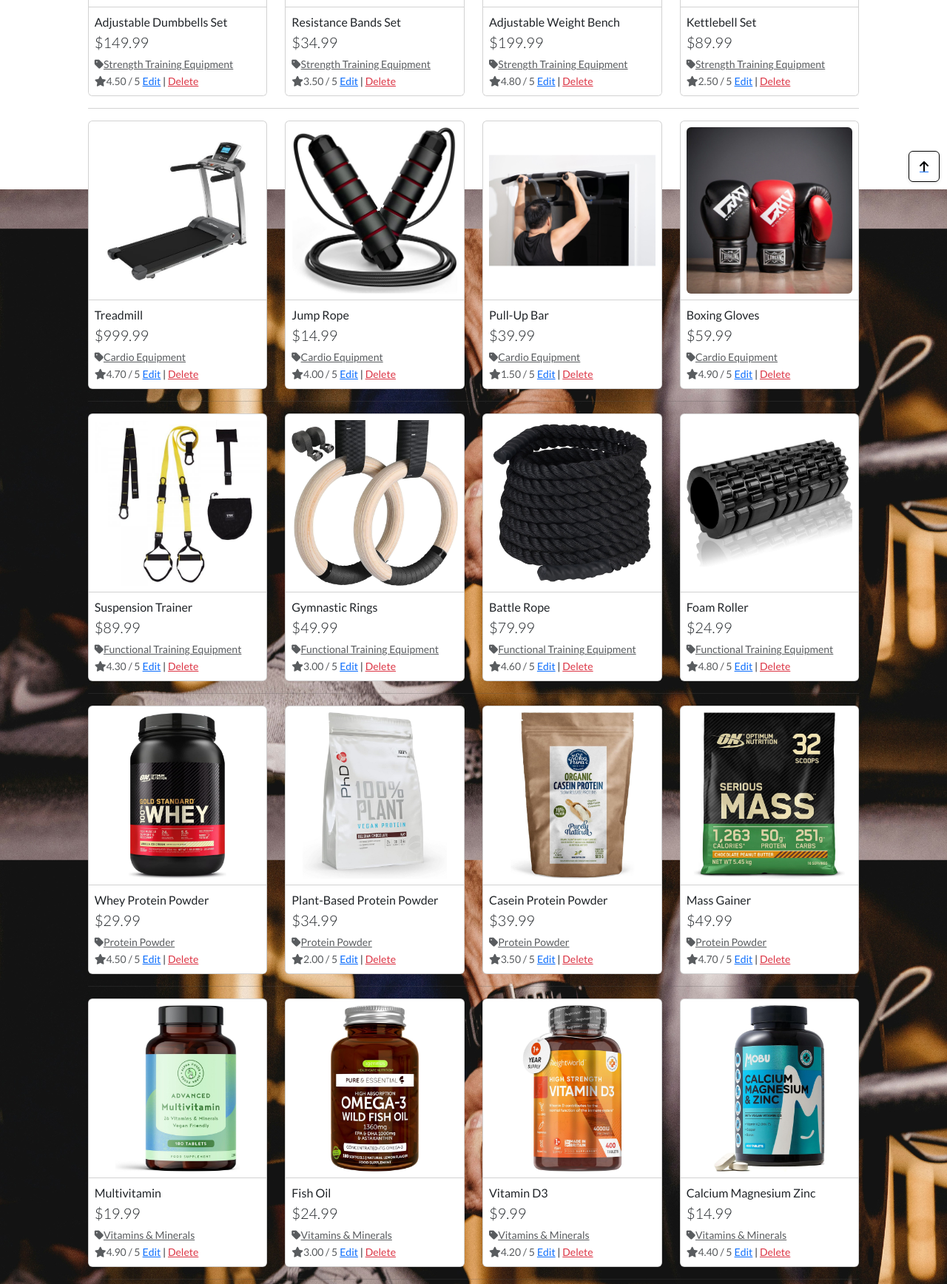
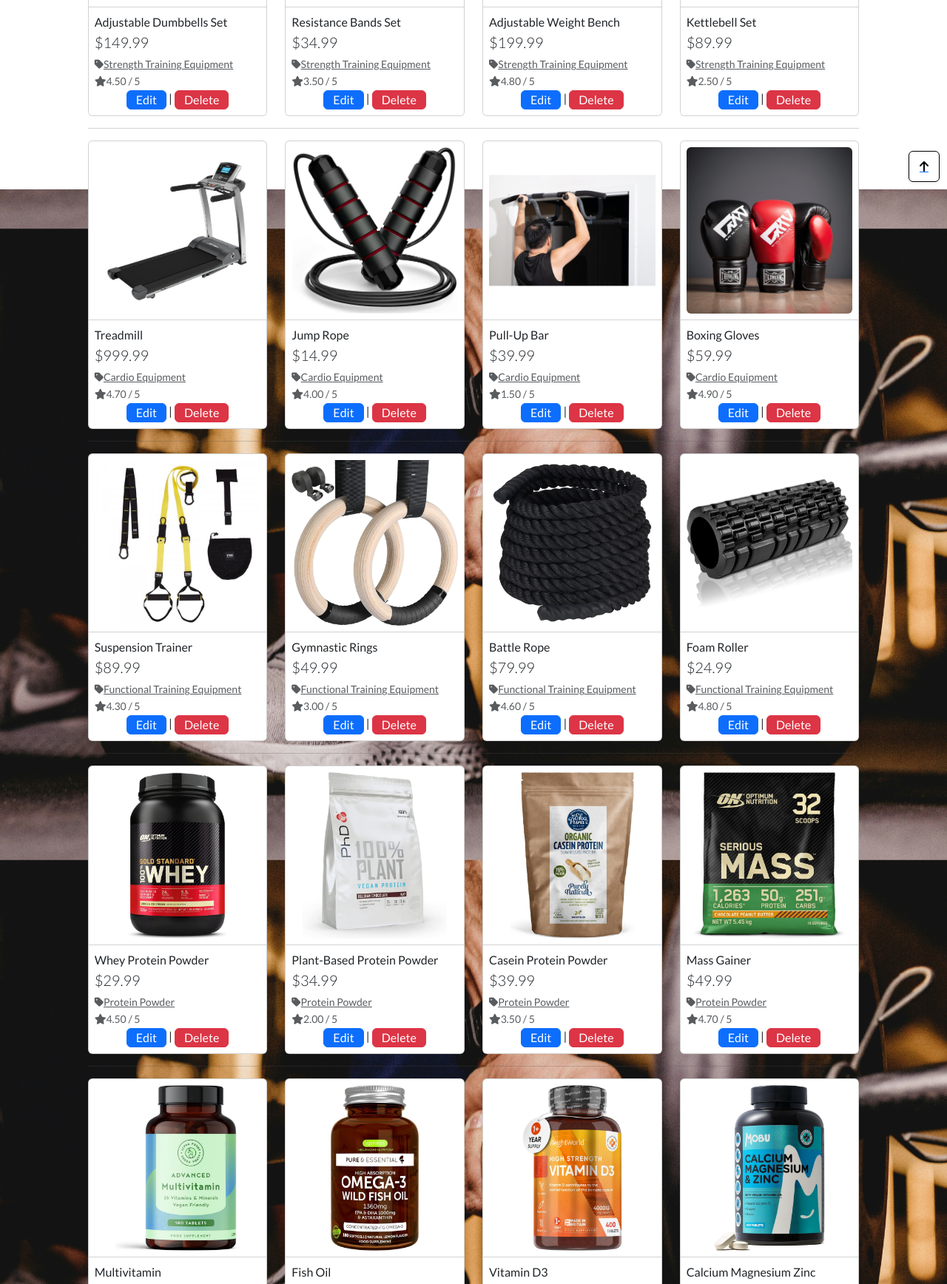
Before and after one commit to DanHodgson12/gym-stop, a Django app: page /products/ in a window 1280 px wide. Shown: the part 544-2280 px from the top of the page at 74% size. Run offline with Django 3.2, Linux system fonts and the light colour scheme; the visitor is signed in with stand-in values (Sample User, id 1); data comes from the database, SQL or seed files in the repository; some libraries are stand-ins or nearby versions.

Commit message:
feat: adjusted styling for edit/delete links for product cards

```diff
--- a/products/templates/products/products.html
+++ b/products/templates/products/products.html
@@ -97,10 +97,10 @@
                                             {% endif %}
 
                                             {% if request.user.is_superuser %}
-                                                <small class="ml-3">
-                                                    <a href="{% url 'edit_product' product.id %}">Edit</a> |
-                                                    <a class="text-danger" href="{% url 'delete_product' product.id %}">Delete</a>
-                                                </small>
+                                                <p class="mb-0 text-center">
+                                                    <a class="btn btn-primary py-0" href="{% url 'edit_product' product.id %}">Edit</a> |
+                                                    <a class="btn btn-danger py-0" href="{% url 'delete_product' product.id %}">Delete</a>
+                                                </p>
                                             {% endif %}
                                         </div>
                                     </div>
```
